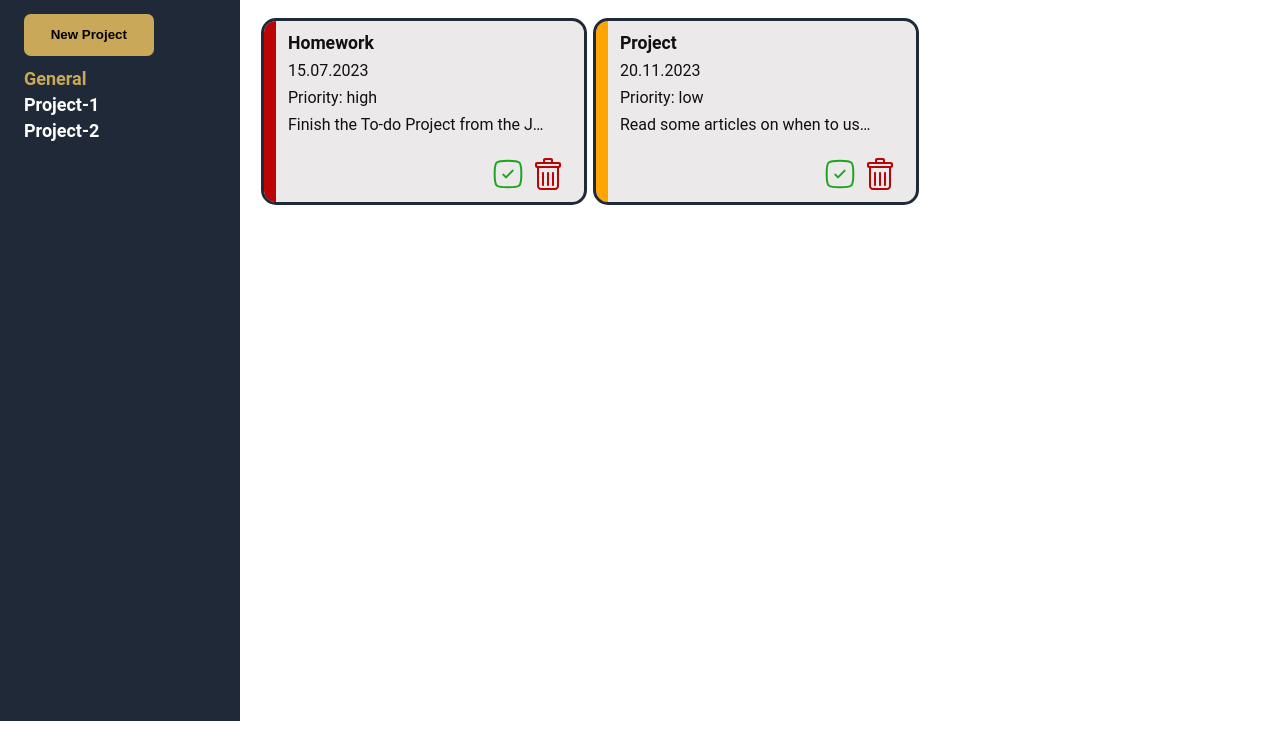
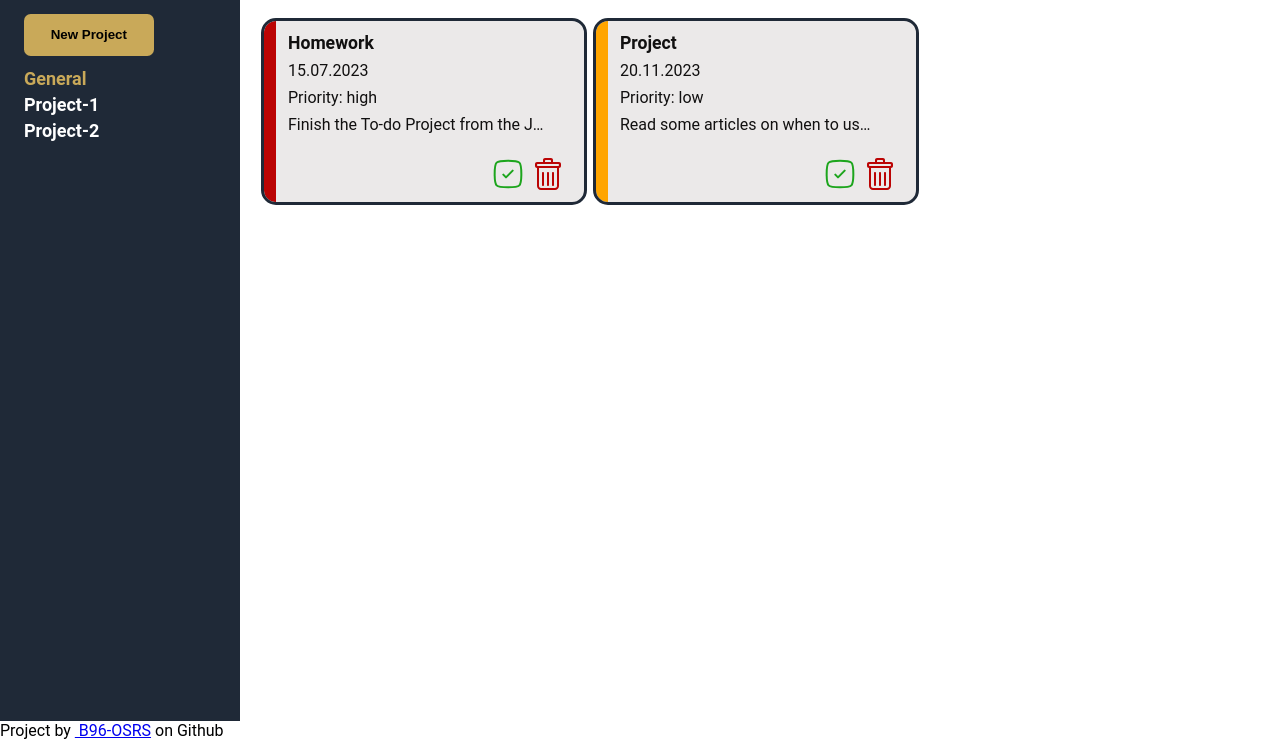
Before and after one commit to B96-osrs/todo-list, a plain HTML site: page index.html in a window 1280 px wide. Shown: the part 79-819 px from the top of the page. Drawn offline with Linux system fonts and the light colour scheme.

Commit message:
Add footer

```diff
--- a/index.html
+++ b/index.html
@@ -17,5 +17,6 @@
         </div>
         <div class="main-container"></div>
     </div>
+    <div class="footer">Project by&nbsp<a href="https://github.com/b96-osrs"> B96-OSRS</a>&nbspon Github</div>
 </body>
 </html>
```
